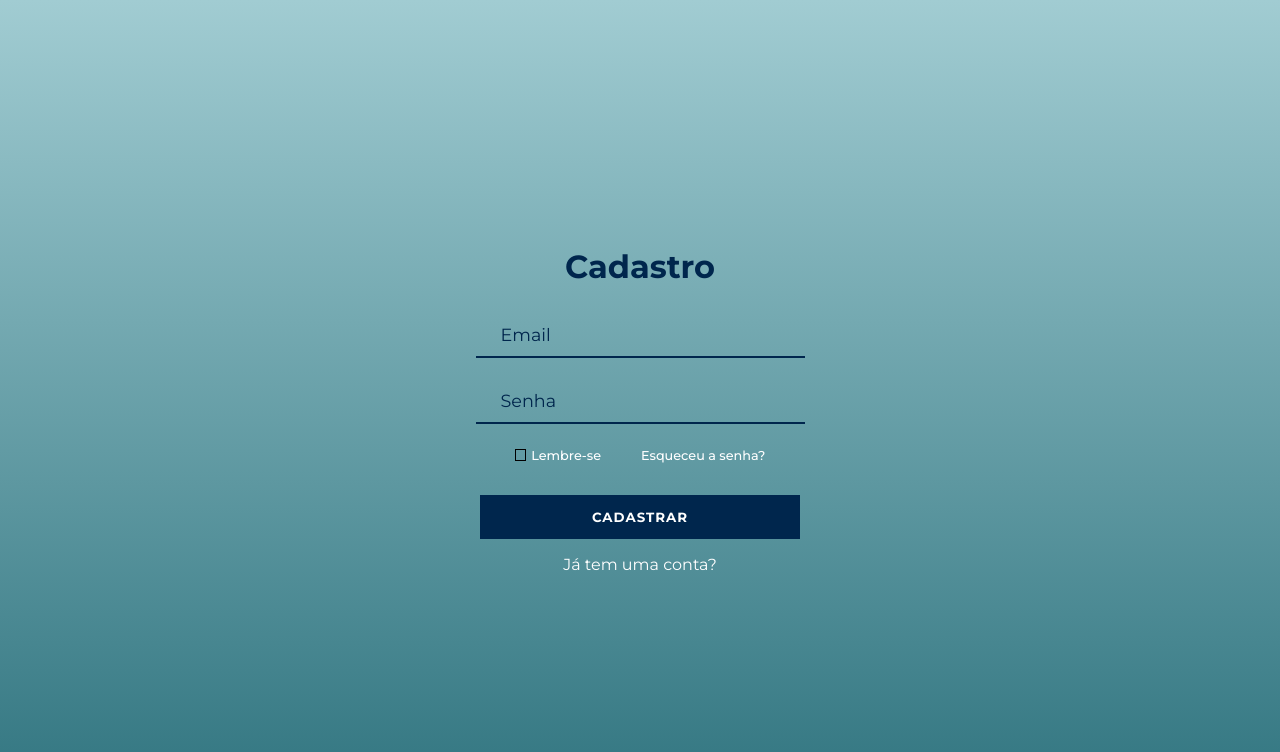
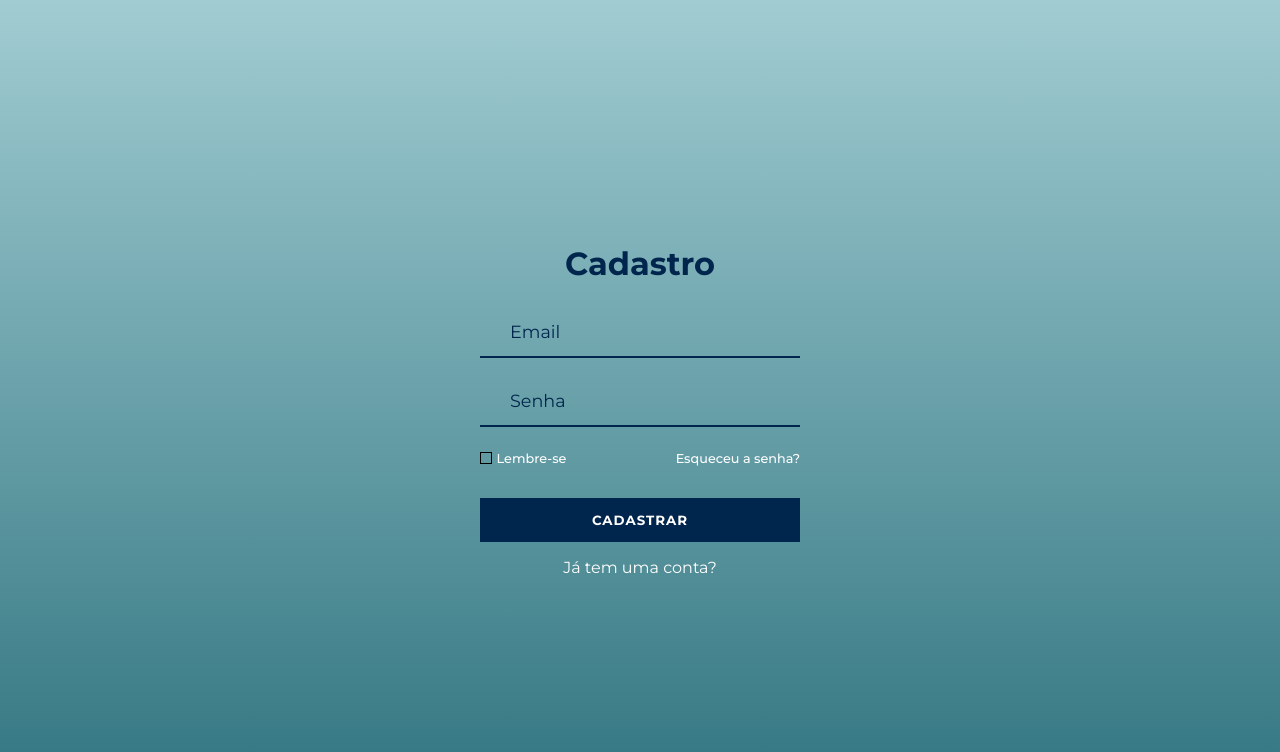
Before and after one commit to xFlax00/login-and-register, a React (Create React App) app: page /register in a window 1280 px wide. Shown: the top 752 px of the page. Built offline with nearby package versions, Linux system fonts and the light colour scheme; no server answers; the HTML template or start-up script is replaced by a standard one.

Commit message:
login + register: input style

```diff
--- a/src/index.css
+++ b/src/index.css
@@ -31,6 +31,7 @@ form{
 
   text-align: start;
   font-size: 1.2rem;
+  position: relative;
 }
 
 .Register, .Login{
@@ -46,9 +47,12 @@ form input{
   border: none;
   border-bottom: 2px solid #00264D;
   background-color: transparent;
-  padding: 1rem 5rem;
+  padding: 1rem 0;
   font-family: inherit;
+  font-size: 1rem;
   outline: none;
+  width: 100%;
+  text-indent: 30px;
 }
 
 form input[type='checkbox']{
@@ -59,21 +63,24 @@ form input::placeholder{
   font-size: 1.1rem;
   color: #00264D;
   position: absolute;
-  left: 25px;
 }
 
 form label{
   font-weight: 500;
+  width: 80%;
 }
 
 form a{
   font-size: 1rem;
   text-decoration: none;
   color: #fff;
+  transition: .3s;
 }
 
-form a:hover{
+form a:hover, .Register span:hover{
+  transition: .3s;
   color: #00264D;
+  cursor: pointer;
 }
 
 button{
@@ -87,4 +94,10 @@ button{
   font-family: inherit;
   margin-top: 0.5rem;
   width: 80%;
+  cursor: pointer;
 }
+
+.info{
+  position: absolute;
+  bottom: -8vh;
+}
--- a/src/pages/Login/Login.js
+++ b/src/pages/Login/Login.js
@@ -31,7 +31,7 @@ const Login = () => {
                 <button>Entrar</button>
                 <Link to='/register'>Cadastrar-se</Link>
 
-                {erro && <p>{erro}</p>}
+                {erro && <p className='info'>{erro}</p>}
             </form>
         </div>
     )
--- a/src/pages/Register/Register.css
+++ b/src/pages/Register/Register.css
@@ -1,8 +1,13 @@
 #rec{
     display: flex;
     align-items: center;
+    justify-content: space-between;
     padding: .5rem 1rem;
 }
+#rec a{
+    font-size: 0.8rem;
+}
+
 .rec{
     display: flex;
     align-items: center;
--- a/src/pages/Register/Register.js
+++ b/src/pages/Register/Register.js
@@ -42,14 +42,14 @@ const Register = () => {
                             <span>Lembre-se</span>
                         </div>
 
-                        <span>Esqueceu a senha?</span>
+                        <Link>Esqueceu a senha?</Link>
                 </label>
 
 
                 <button>Cadastrar</button>
 
                 <Link to='/'>Já tem uma conta?</Link>
-                {!sucess ? erro && <p>{erro}</p> : <p>{sucess}</p>}
+                {!sucess ? erro && <p className='info'>{erro}</p> : <p className='info'>{sucess}</p>}
             </form>
         </div>
     )
```
